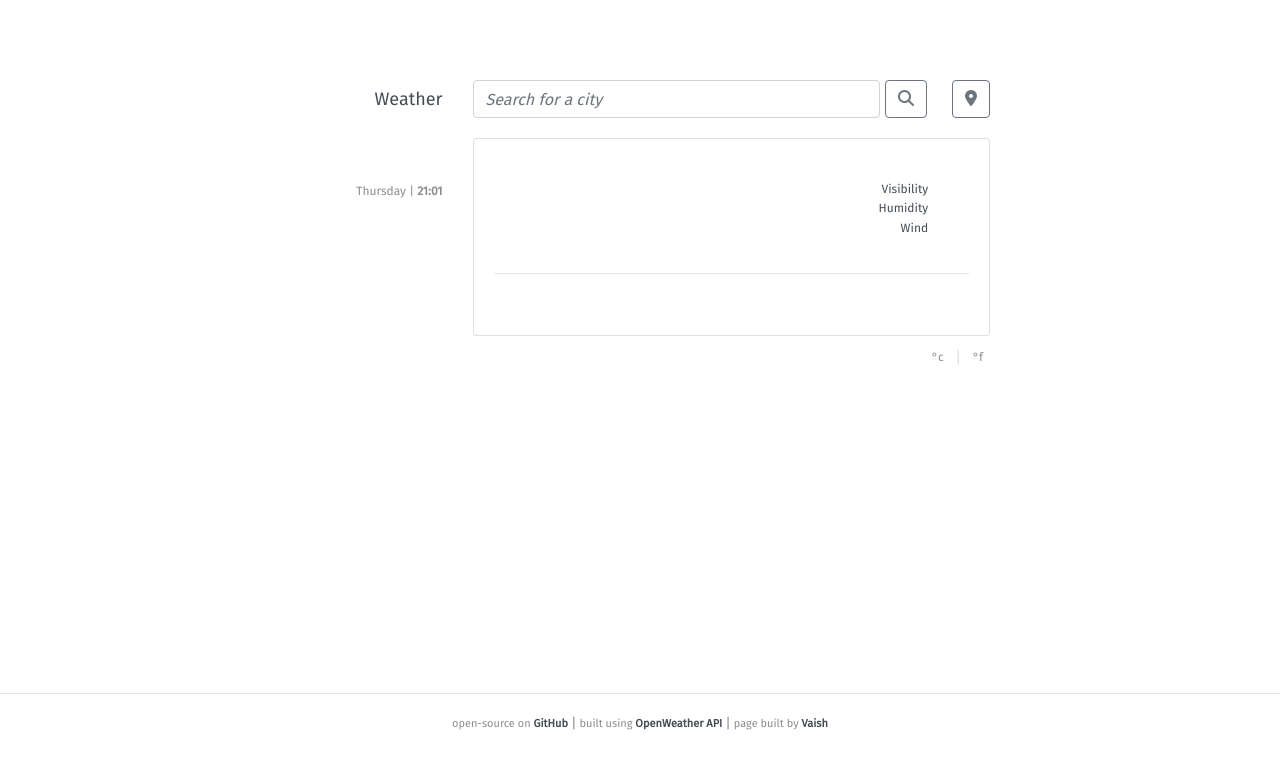
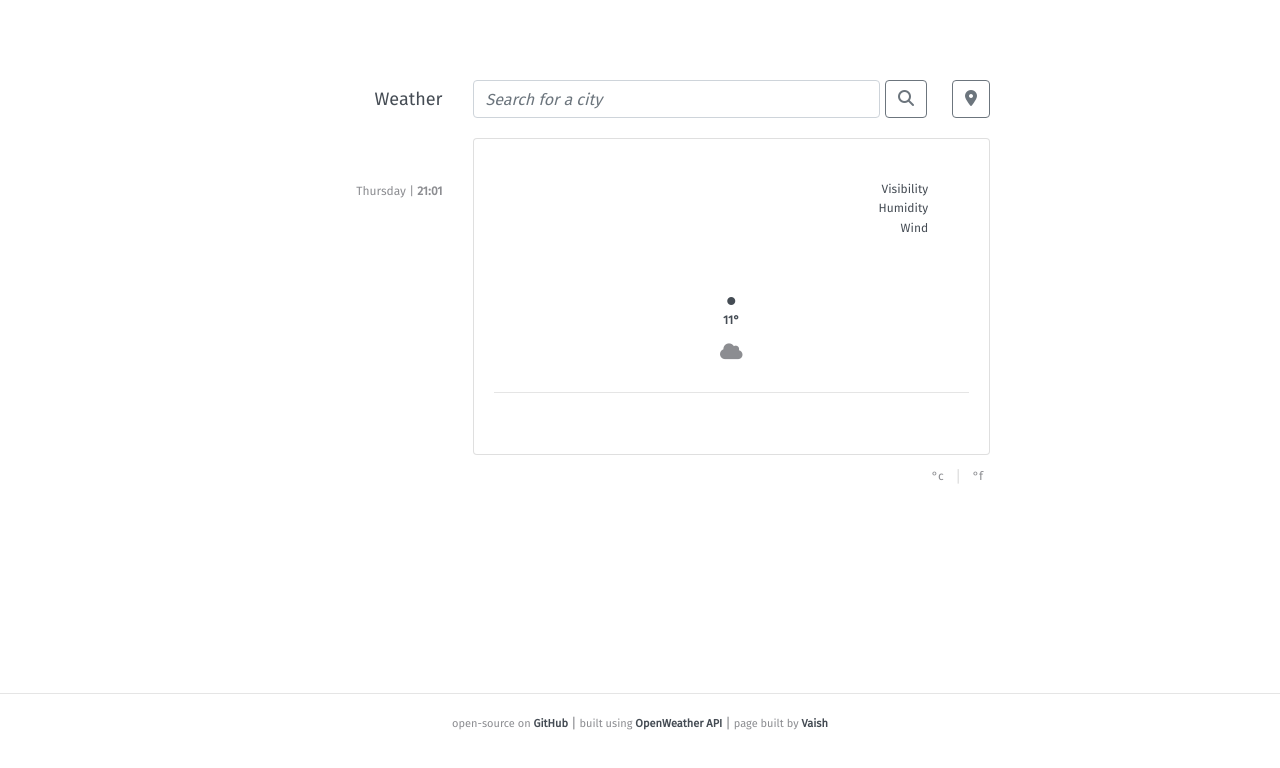
Before and after one commit to Vaishnavi-Parmar/weather-app, a plain HTML site: page index.html in a window 1280 px wide. Drawn offline with nearby package versions, Linux system fonts and the light colour scheme; no server answers.

Commit message:
html update
changed visibility of part of current day forecast

```diff
--- a/index.html
+++ b/index.html
@@ -103,7 +103,7 @@
 
 
 
-                            <!-- <div class="current-day-forecast-container">
+                            <div class="current-day-forecast-container">
 
                                 <div class="day-forecast-by-hour-container">
                                     <i class="fas fa-circle"></i>
@@ -114,7 +114,7 @@
                                         <i class="fas fa-cloud"></i>
                                     </div>
                                 </div>
-
+<!--
                                 <div class="day-forecast-by-hour-container">
                                     <i class="fas fa-circle"></i>
                                     <div class="day-forecast-temperature">
@@ -193,9 +193,9 @@
                                     <div class="day-forecast-emoji">
                                         <i class="fas fa-cloud"></i>
                                     </div>
-                                </div>
+                                </div> -->
 
-                            </div> -->
+                            </div>
 
 
 
```
